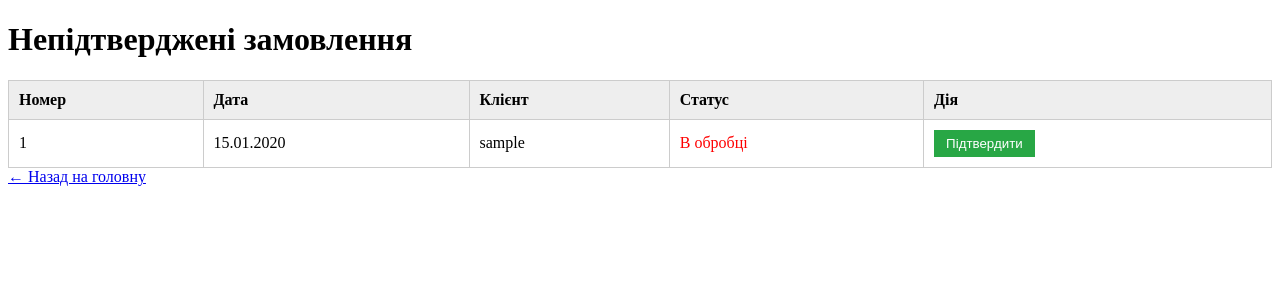
After one commit to roybha/Online-Shop, a Django app: template templates/seller_orders.html in a window 1280 px wide. The commit adds this page. Shown: the top 300 px of the page. Run offline with Django 3.2, Linux system fonts and the light colour scheme; the template is opened without the code that fills it: most values are stand-ins (such as "Sample title", 1, 10 or a date in 2020).

Commit message:
Added functionality for seller to confirm order's status

```diff
--- a/templates/dashboard.html
+++ b/templates/dashboard.html
@@ -14,7 +14,7 @@
         <ul>
             <li><a href="{% url 'add_laptop_product' %}">Додати ноутбук</a></li>
             <li><a href="{% url 'add_smartphone_product' %}">Додати смартфон</a></li>
-            <li>Обробити замовлення</li>
+            <li><a href="{% url 'show_unconfirmed_orders' %}">Обробити замовлення</a></li>
         </ul>
     {% else %}
         <h2>Меню покупця</h2>
--- /dev/null
+++ b/templates/seller_orders.html
@@ -0,0 +1,69 @@
+<!DOCTYPE html>
+<html lang="uk">
+<head>
+  <meta charset="UTF-8">
+  <title>Непідтверджені замовлення</title>
+  <style>
+    table {
+      width: 100%;
+      border-collapse: collapse;
+      margin-top: 20px;
+    }
+    th, td {
+      border: 1px solid #ccc;
+      padding: 10px;
+      text-align: left;
+    }
+    th {
+      background-color: #eee;
+    }
+    .confirm-btn {
+      background-color: #28a745;
+      color: white;
+      padding: 6px 12px;
+      border: none;
+      cursor: pointer;
+    }
+    .confirm-btn:hover {
+      background-color: #218838;
+    }
+  </style>
+</head>
+<body>
+  <h1>Непідтверджені замовлення</h1>
+
+  {% if orders %}
+    <table>
+      <thead>
+        <tr>
+          <th>Номер</th>
+          <th>Дата</th>
+          <th>Клієнт</th>
+          <th>Статус</th>
+          <th>Дія</th>
+        </tr>
+      </thead>
+      <tbody>
+        {% for order in orders %}
+          <tr>
+            <td>{{ order.id }}</td>
+            <td>{{ order.order_date|date:"d.m.Y" }}</td>
+            <td>{{ order.user.username }}</td>
+            <td><span style="color: red;">В обробці</span></td>
+            <td>
+              <form action="{% url 'status_change' order.id %}" method="POST">
+                {% csrf_token %}
+                <button type="submit" class="confirm-btn">Підтвердити</button>
+              </form>
+            </td>
+          </tr>
+        {% endfor %}
+      </tbody>
+    </table>
+  {% else %}
+    <p>Немає замовлень, які потребують підтвердження.</p>
+  {% endif %}
+
+  <a href="{% url 'dashboard' %}">← Назад на головну</a>
+</body>
+</html>
```
Also changed, not shown: myapp/urls.py (+10 -0 lines), myapp/views.py (+49 -0 lines).
